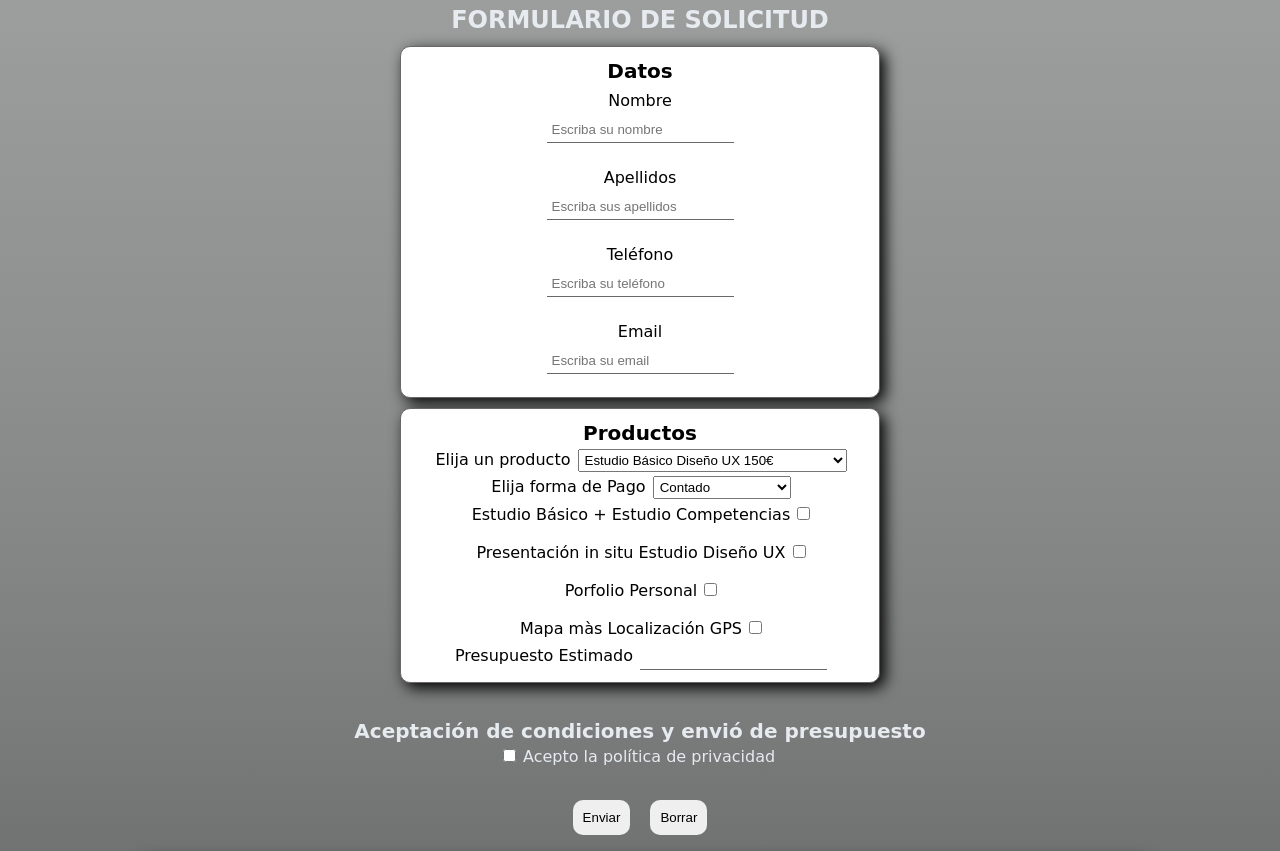
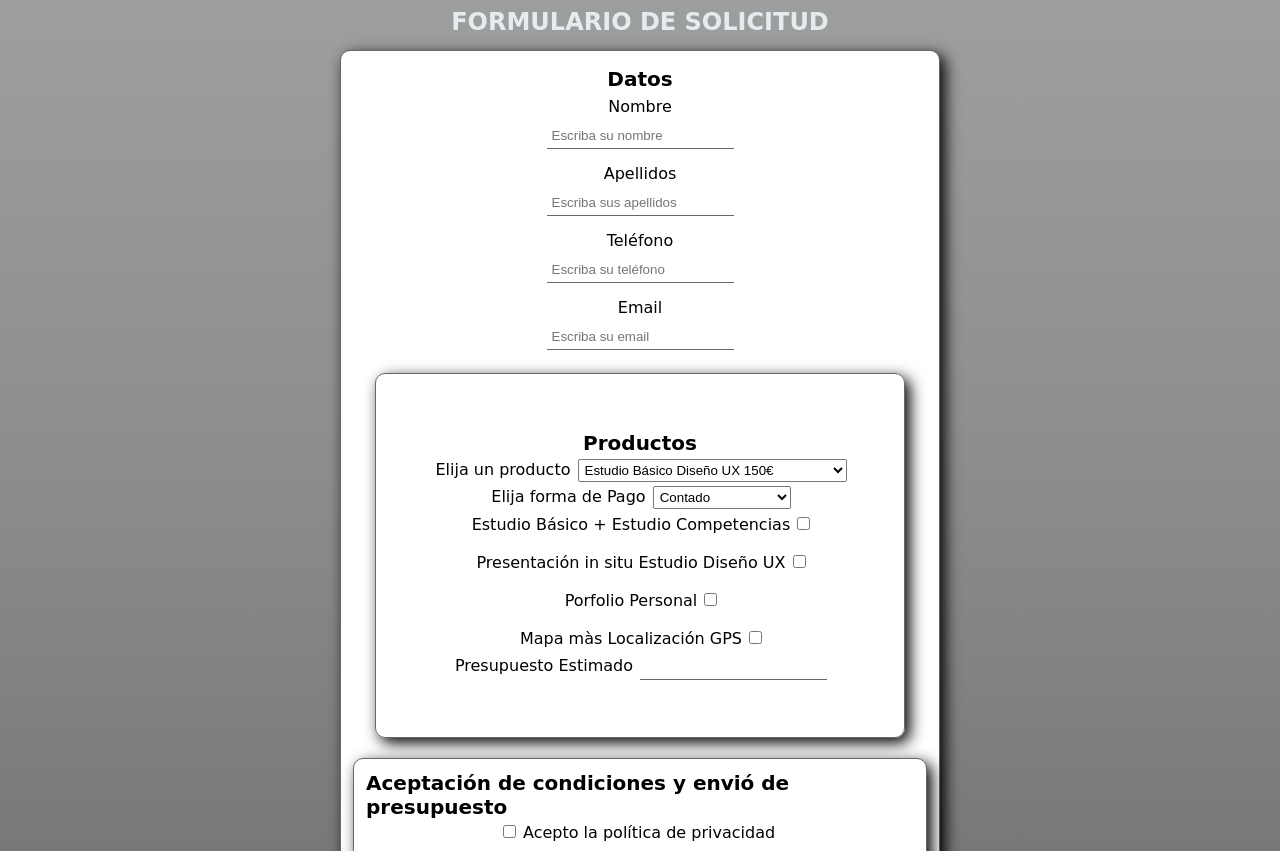
Before and after one commit to mecharn2/HTML-CSSyJAVASCRIPT, a plain HTML site: page views/presupuesto.html in a window 1280 px wide. Shown: the part 345-1196 px from the top of the page. Drawn offline with Linux system fonts and the light colour scheme.

Commit message:
Otra actualizacion

```diff
--- a/css/presupuesto.css
+++ b/css/presupuesto.css
@@ -4,16 +4,29 @@
     display: flex;
     flex-direction: column;
     width:  auto;
-    max-width: 60vh;
+    max-width: 600px;
     height: auto;
     margin: 10px auto;
-    border: 1px solid rgb(107, 103, 103);
+    border: solid 1px rgb(107, 103, 103);
     border-radius: 10px;
     box-shadow: 5px 5px 15px black;
     padding: 10px;
     background: #fff;
     color: black;
 }
+
+.contenedor1{
+    display: flex;
+    flex-direction: column;
+    width: auto;
+    height: auto;
+    border: solid 1px rgb(107, 103, 103);
+    border-radius: 10px;
+    box-shadow: 5px 5px 15px black;
+    padding: 55px;
+
+}
+
 .titulo{
     text-align: center;
 }
@@ -23,7 +36,6 @@
     display: flex;
     flex-direction: column;
     gap: 10px;
-    width: 60% auto;
     margin: 0 auto;
 }
 h3{
@@ -58,6 +70,7 @@ input{
 .button-contenedor{
     display: flex;
     margin-top: 20px;
+    justify-content: center;
 
 }
 
--- a/views/presupuesto.html
+++ b/views/presupuesto.html
@@ -25,10 +25,11 @@
         </nav>
     </header>
         <main>
-            <h2 class="titulo">FORMULARIO DE SOLICITUD</h2>
+            <div><h2 class="titulo">FORMULARIO DE SOLICITUD</h2></div>
            <div class="contenedor">
-             <h3 class="titulo2">Datos</h3>
             <form class="form" id="form">
+                <div>
+                    <h3 class="input-contenedor">Datos</h3>
                     <div class="input-contenedor">
                         <label for="nombre">Nombre</label>
                         <input type="text" id="nombre" name="nombre" placeholder="Escriba su nombre">
@@ -50,7 +51,8 @@
                         <span class="error" id="emailError"></span>
                     </div>
                 </div>
-            <div class="contenedor">
+
+                <div class="contenedor1">
                     <h3>Productos</h3>
                     <div class="producto"><label for="producto">Elija un producto</label>
                         <select name="producto" id="producto">
@@ -79,7 +81,7 @@
                             <input type="checkbox" value="300" name="presentacion" id="presentacion">
                         </div>
                         <div><label for="portfolio">Porfolio Personal</label>
-                        <input type="checkbox" value="200" name="porfolio" id="porfolio">
+                            <input type="checkbox" value="200" name="portfolio" id="portfolio">
                         </div>
                         <div><label for="mapaGps">Mapa màs  Localización GPS</label>
                             <input type="checkbox" value="210" name="mapaGps" id="mapaGps">
@@ -87,25 +89,24 @@
                     </div>
                     <div>
                         <label for="presupuesto">Presupuesto Estimado</label>
-                    <input id="total" type="text" value="">
+                        <input id="presupuesto" type="text" value="">
                     </div>
                 </div>
+                <div class="contenedor">
+                    <h3>Aceptación de condiciones y envió de presupuesto</h3>
                     <div>
-                <div class="condiciones">
-                    <h3>Aceptación de condiciones y envió de presupuesto</h3>
-                    <div><input type="checkbox" name="acepta" value="SI" id="acepta" required> <label for="acepta">Acepto la política de privacidad</label></div>
+                       <input type="checkbox" name="acepta" value="SI" id="acepta" required>
+                       <label for="acepta">Acepto la política de privacidad</label>
                        <div class="button-contenedor">
                         <button type="submit" id="enviar">Enviar</button>
-                    <button type="reset" id="borrar">Borrar</button>
+                        <button type="reset" id="reset">Borrar</button>
+
                        </div>
                     </div>
 
                 </div>
+            </form>
 
-
-
-
-            </form>
            </div>
 
         </main>
```
Lines whose indentation alone changed are shown as unchanged.
